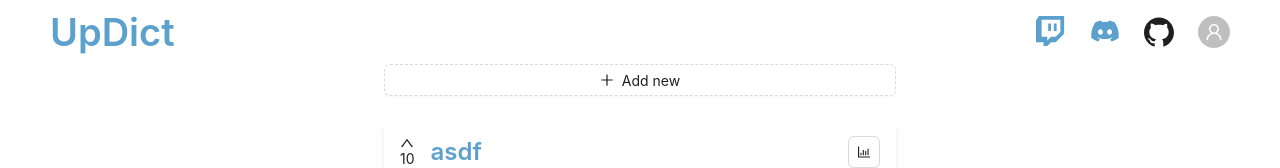
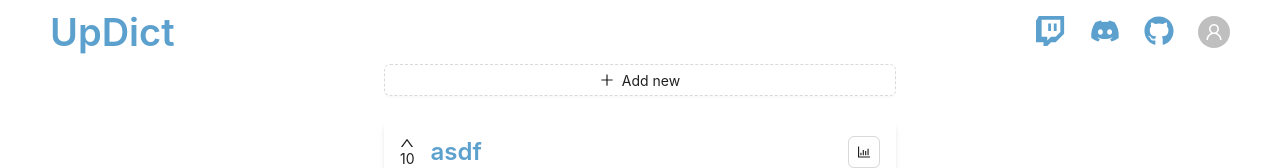
Before and after one commit to abiriadev/sinedict, a React (Vite) app: page / in a window 1280 px wide. Shown: the top 168 px of the page. Built offline with nearby package versions, Linux system fonts and the light colour scheme.

Commit message:
feat: use GitHub icon from react-icon

```diff
--- a/src/App.tsx
+++ b/src/App.tsx
@@ -17,12 +17,11 @@ import {
 	Header,
 } from 'antd/es/layout/layout'
 import {
-	GithubOutlined,
 	LogoutOutlined,
 	PlusOutlined,
 	UserOutlined,
 } from '@ant-design/icons'
-import { FaDiscord } from 'react-icons/fa'
+import { FaDiscord, FaGithub } from 'react-icons/fa'
 import { ImTwitch } from 'react-icons/im'
 import { NewArticle } from './NewArticle'
 import { IconContext } from 'react-icons'
@@ -116,12 +115,13 @@ function App() {
 						<IconContext.Provider
 							value={{
 								color: token.colorPrimary,
+								className: 'text-3xl',
 							}}
 						>
 							<Flex gap="large">
-								<ImTwitch className="text-3xl" />
-								<FaDiscord className="text-3xl" />
-								<GithubOutlined className="text-3xl" />
+								<ImTwitch />
+								<FaDiscord />
+								<FaGithub />
 								<Dropdown
 									menu={{
 										items: [
```
